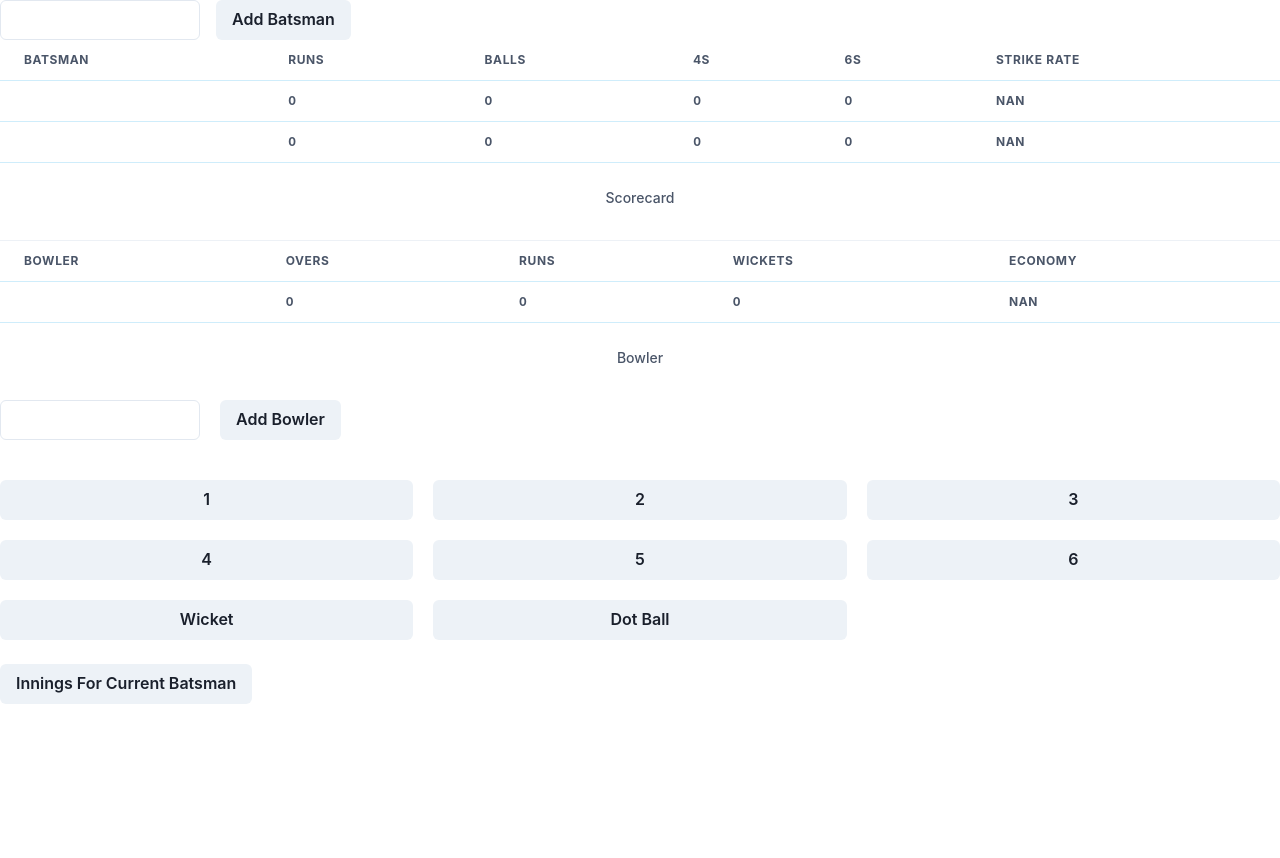
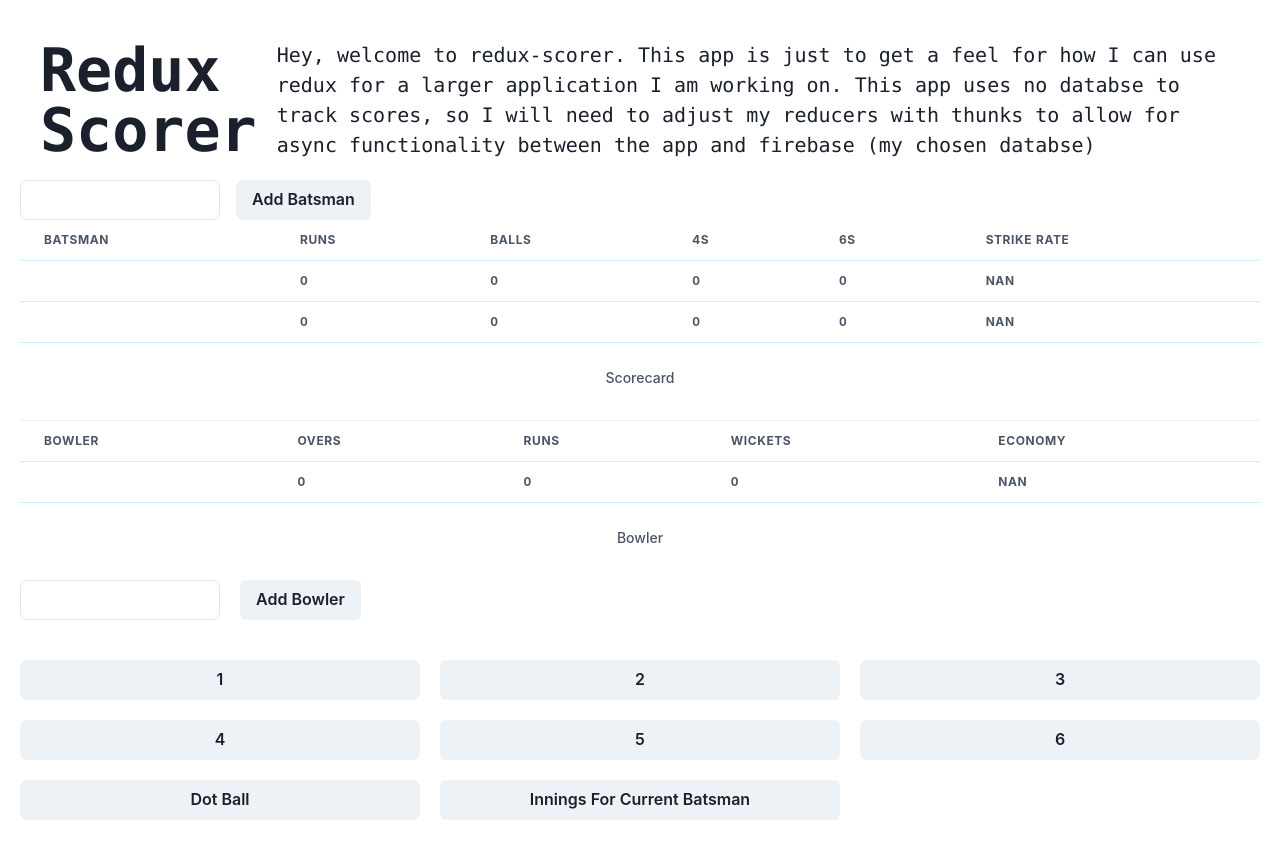
Before and after one commit to luiHoll97/redux-scorer, a React (Create React App) app: page / in a window 1280 px wide. Shown: the top 858 px of the page. Before the commit the page ends 800 px from the top, so only its background shows below. Built offline with nearby package versions, Linux system fonts and the light colour scheme.

Commit message:
remove buttons and add margin

```diff
--- a/src/features/bats/Batsman.tsx
+++ b/src/features/bats/Batsman.tsx
@@ -2,7 +2,7 @@ import { useState } from "react";
 import { useAppDispatch, useAppSelector } from "../../app/hooks";
 import { addBatsmanName, addRunsToBatsman, selectBat, selectBat2, changeStrike } from "./batsmanSlice";
 import { addBowlerName, addBallToBowler, addRunsToBowler, selectBowler } from "../bowler/bowlerSlice";
-import { Button, Input, Table, TableCaption, Thead, Tr, Th, Tbody, SimpleGrid, Divider, HStack } from "@chakra-ui/react";
+import { Button, Input, Table, TableCaption, Thead, Tr, Th, Tbody, SimpleGrid, Divider, HStack, Box, Center, Text, Heading} from "@chakra-ui/react";
 
 
 export const Batsman = () => {
@@ -19,6 +19,11 @@ export const Batsman = () => {
         setBatsmanName("");
     };
 
+    const addBowler = () => {
+        dispatch(addBowlerName(bowlerName));
+        setBowlerName("");
+    };
+
     const batsmen = [batsman, batsman2];
 
     const addRuns = (runs: number) => {
@@ -31,7 +36,16 @@ export const Batsman = () => {
     };
 
     return (
-        <div>
+        <Box m={5}>
+            <Box>
+                <Center>
+                    <Heading size='3xl' fontFamily='mono' m={5}>Redux Scorer</Heading>
+                    <Text fontSize='xl' fontFamily='mono' mr={5}>Hey, welcome to redux-scorer. This app is just to get a feel for how I can use redux for a larger application I am working on.
+                        This app uses no databse to track scores, so I will need to adjust my reducers with thunks to allow for async functionality between the app and firebase (my chosen databse)
+                    </Text>
+
+                </Center>
+            </Box>
             <div>
                 <HStack spacing={4}>
                     <Input
@@ -96,7 +110,7 @@ export const Batsman = () => {
             <br />
             <HStack spacing={5}>
                 <Input maxW={200} aria-label="Set bowler name" value={bowlerName} onChange={(e) => setBowlerName(e.target.value)} />
-            <Button onClick={() => dispatch(addBowlerName(bowlerName))}>
+                <Button onClick={() => addBowler()}>
                     Add Bowler
                 </Button>
             </HStack>
@@ -107,19 +121,16 @@ export const Batsman = () => {
                             {value}
                         </Button>
                     ))}
-                    <Button>
-                        Wicket
-                    </Button>
                     <Button onClick={() => addRuns(0)}>
                         Dot Ball
                     </Button>
-
-                </SimpleGrid>
-                <br />
                     <Button onClick={() => alert(batsman.innings)}>
                         Innings For Current Batsman
                     </Button>
+                </SimpleGrid>
+                <br />
+
             </div>
-        </div>
+        </Box>
     );
 }
```
Lines whose indentation alone changed are shown as unchanged.
